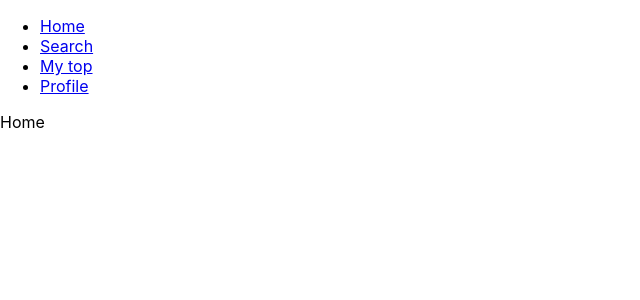
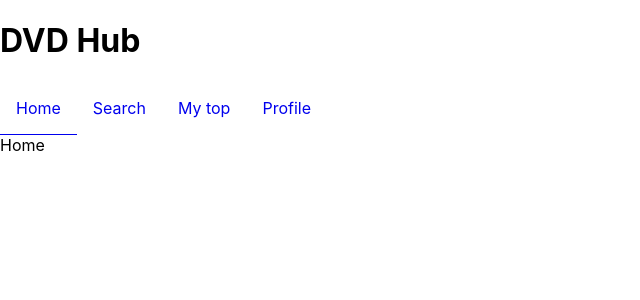
Before and after one commit to usfcs-perf-eng-s20/heroku-project-frontend-team, a React (Create React App) app: page / in a window 1280 px wide. Shown: the top 300 px of the page, without its empty margins (0-640 px from the left). Built offline with nearby package versions, Linux system fonts and the light colour scheme.

Commit message:
added tabs and separated routes to routes.js

```diff
--- a/src/App.js
+++ b/src/App.js
@@ -1,53 +1,15 @@
 import React from "react";
 import "./App.css";
-import { BrowserRouter as Router, Switch, Route, Link } from "react-router-dom";
+import { BrowserRouter as Router} from "react-router-dom";
+import Routes from './routes';
 
-import HelloWorld from "./components/HelloWorld";
-import Home from "./components/Home";
-import Product from "./components/Product";
-import Profile from "./components/Profile";
-import Search from "./components/Search";
-import MyTop from "./components/MyTop";
+import NavBar from './NavBar';
 
 function App() {
   return (
     <Router>
-      <div>
-        <ul>
-          <li>
-            <Link to="/">Home</Link>
-          </li>
-          <li>
-            <Link to="/search">Search</Link>
-          </li>
-          <li>
-            <Link to="/top">My top</Link>
-          </li>
-          <li>
-            <Link to="/me">Profile</Link>
-          </li>
-        </ul>
-      </div>
-      <Switch>
-        <Route path="/helloworld">
-          <HelloWorld />
-        </Route>
-        <Route path="/product/:id">
-          <Product />
-        </Route>
-        <Route path="/me">
-          <Profile />
-        </Route>
-        <Route path="/search">
-          <Search />
-        </Route>
-        <Route path="/top">
-          <MyTop />
-        </Route>
-        <Route path="/">
-          <Home />
-        </Route>
-      </Switch>
+      <NavBar />
+      <Routes />
     </Router>
   );
 }
--- /dev/null
+++ b/src/NavBar.css
@@ -0,0 +1,9 @@
+.nav-link {
+    display: inline-block;
+    padding: 1rem;
+    text-decoration: none;
+}
+
+.active {
+    border-bottom: 1px solid;
+}
--- /dev/null
+++ b/src/NavBar.js
@@ -0,0 +1,21 @@
+import React from "react";
+import {NavLink} from 'react-router-dom';
+import './NavBar.css';
+
+function NavBar(){
+
+    return(
+        <div>
+            <h1>
+                DVD Hub
+            </h1>
+            <div>
+                <NavLink to = "/" className = "nav-link">Home</NavLink>
+                <NavLink to = "/search" className = "nav-link">Search</NavLink>
+                <NavLink to="/top"className = "nav-link" >My top</NavLink>
+                <NavLink to="/me"className = "nav-link" >Profile</NavLink>
+            </div>
+        </div>
+    )
+}
+export default NavBar
--- /dev/null
+++ b/src/routes.js
@@ -0,0 +1,23 @@
+import React from "react";
+import {Switch, Route} from "react-router-dom";
+import HelloWorld from "./components/HelloWorld";
+import Home from "./components/Home";
+import Product from "./components/Product";
+import Profile from "./components/Profile";
+import Search from "./components/Search";
+import MyTop from "./components/MyTop";
+
+const Routes = () => {
+    return(
+            <Switch>
+                <Route path="/" exact component={Home}/>
+                <Route path="/helloworld" component={HelloWorld}/>
+                <Route path="/product/:id" component={Product}/>
+                <Route path="/me" component={Profile}/>
+                <Route path="/search" component={Search}/>
+                <Route path="/top" component={MyTop}/>
+            </Switch>
+    )
+}
+
+export default Routes;
```
Also changed, not shown: 1 other file (tests, documents, lock files or other folders).
